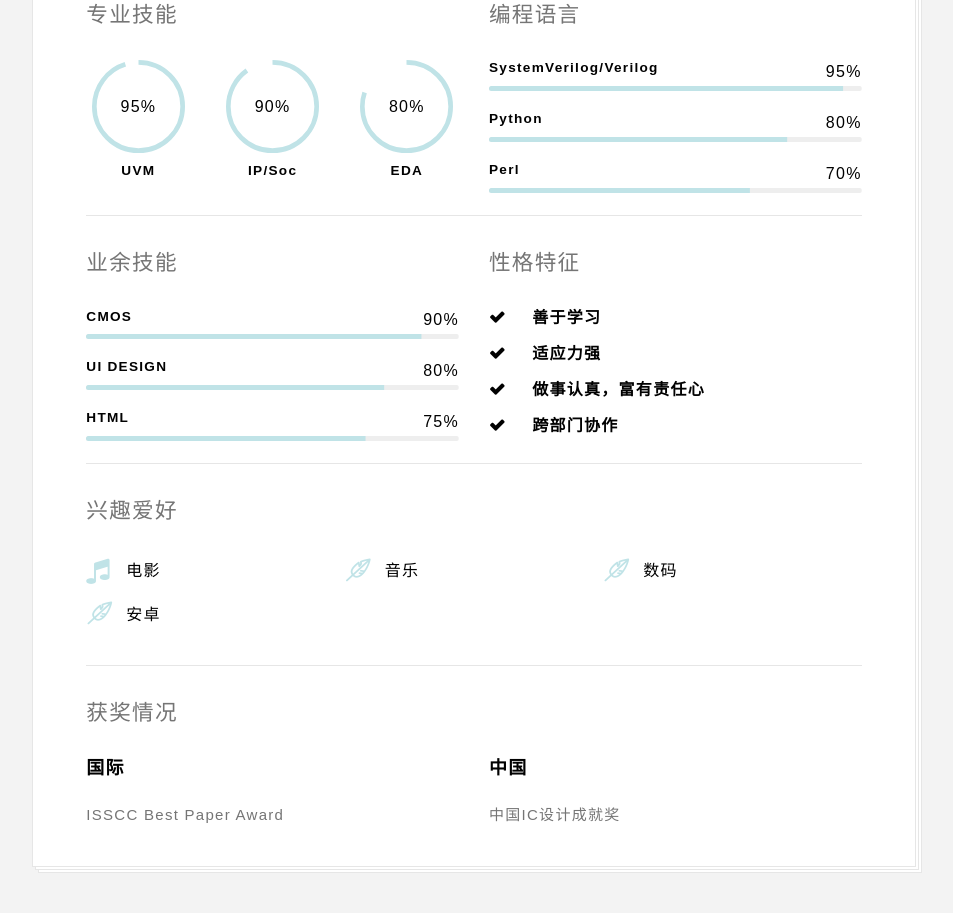
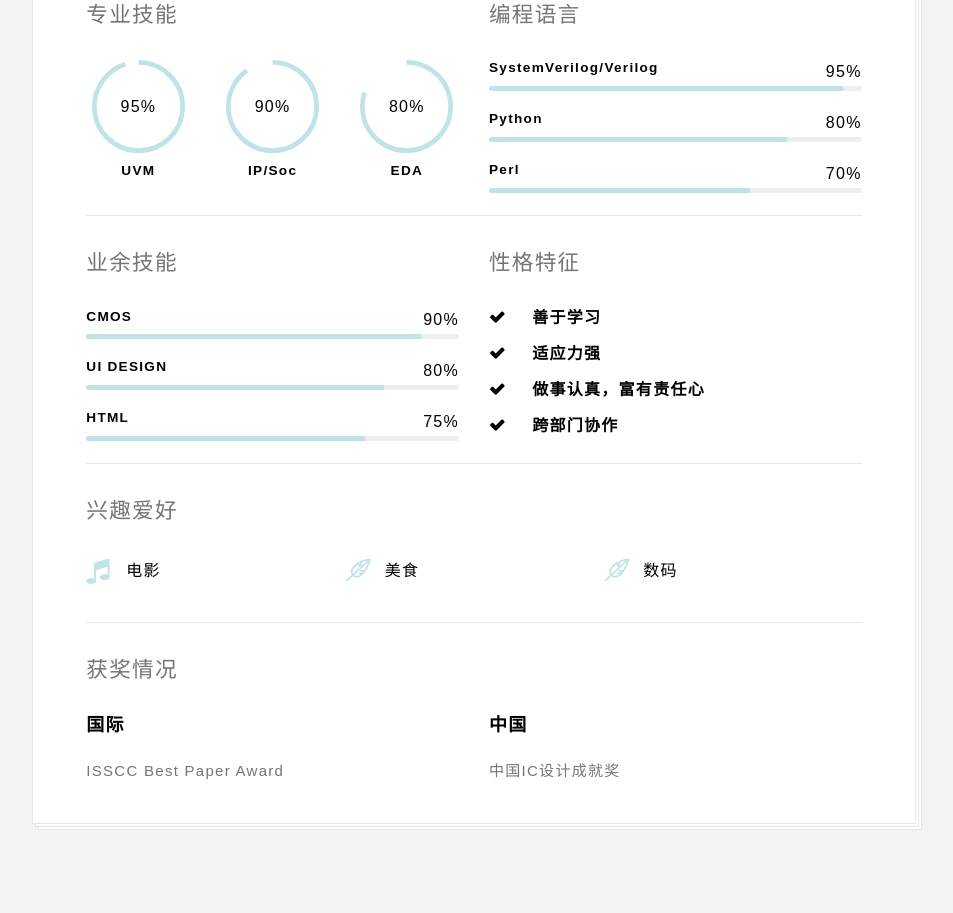
Before and after one commit to panhao129/panhao129.github.io, a plain HTML site: page index.html in a window 1280 px wide. Shown: the part 716-1629 px from the top of the page, without its empty margins (282-1235 px from the left). After the commit the page ends 1586 px from the top, so only its background shows below. Drawn offline with Linux system fonts and the light colour scheme; some packages are replaced by stand-ins of ours; a script that the page names is missing; files whose address does not match are found by name.

Commit message:
Update index.html

```diff
--- a/index.html
+++ b/index.html
@@ -283,9 +283,8 @@
 
                     <ul class="icon-list icon-list-col3 clearfix">
                         <li><span class="ace-icon ace-icon-music"></span>电影</li>
-                        <li><span class="ace-icon ace-icon-blog"></span>音乐</li>
+                        <li><span class="ace-icon ace-icon-blog"></span>美食</li>
                         <li><span class="ace-icon ace-icon-blog"></span>数码</li>
-                        <li><span class="ace-icon ace-icon-blog"></span>安卓</li>
                     </ul>
                 </div>
             </div>
```
